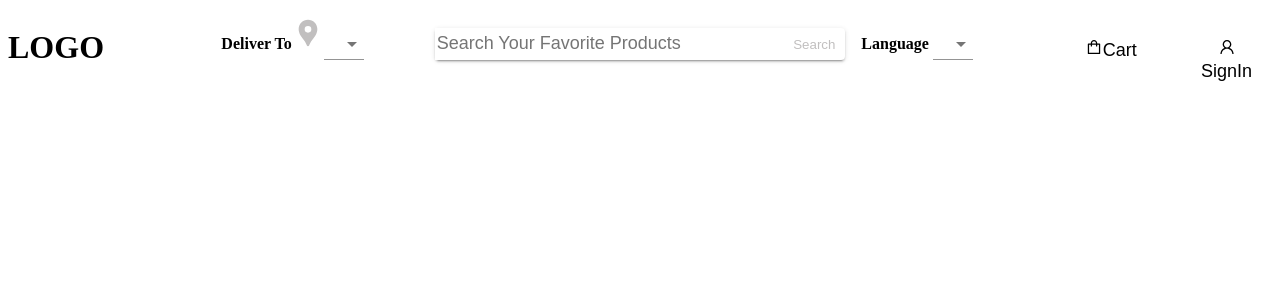
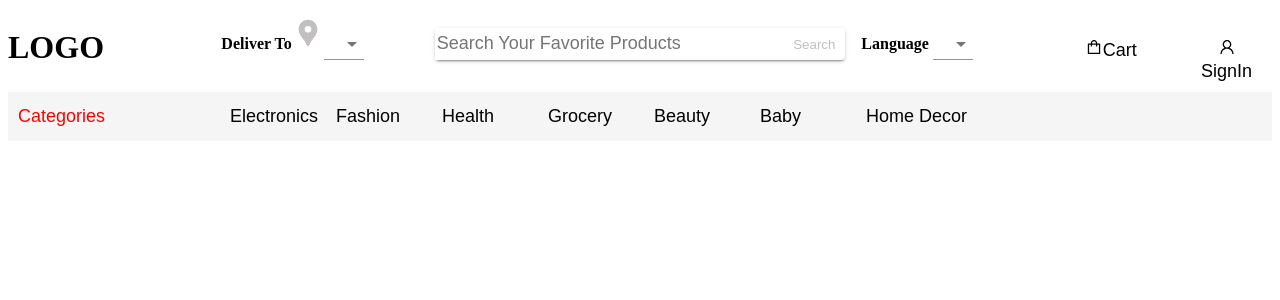
Before and after one commit to BrainAnalytics-PK/OnlineMarketPlace, a React (Create React App) app: page / in a window 1280 px wide. Shown: the top 300 px of the page. Built offline with nearby package versions, Linux system fonts and the light colour scheme.

Commit message:
Changes in Navbar, Header Component, Drawer Component

```diff
--- a/package.json
+++ b/package.json
@@ -13,7 +13,7 @@
     "react": "^18.2.0",
     "react-dom": "^18.2.0",
     "react-icons": "^4.6.0",
-    "react-scripts": "^5.0.1",
+    "react-scripts": "^2.1.3",
     "web-vitals": "^2.1.4"
   },
   "scripts": {
--- a/src/components/Header/Header.jsx
+++ b/src/components/Header/Header.jsx
@@ -1,9 +1,39 @@
-import React from 'react'
+import React from "react";
+import { Grid, Paper } from "@material-ui/core";
+import Drawer from  "../../modules/Drawer/Drawer";
+import "./headerstyles.css";
 
 const Header = () => {
   return (
-    <div>Header</div>
-  )
-}
+    <div className="categories-container">
+      <Grid container  spacing={1}>
+        <Grid item xs={12} sm={12} md={2}>
+          <Drawer/>
+        </Grid>
+        <Grid item xs={3} sm={2} md={1}>
+          <button className="Categories-btn">Electronics</button>
+        </Grid>
+        <Grid item xs={3} sm={2} md={1}>
+          <button className="Categories-btn">Fashion</button>
+        </Grid>
+        <Grid item xs={3} sm={2} md={1}>
+          <button className="Categories-btn">Health</button>
+        </Grid>
+        <Grid item xs={3} sm={2} md={1}>
+          <button className="Categories-btn">Grocery</button>
+        </Grid>
+        <Grid item xs={3} sm={2} md={1}>
+          <button className="Categories-btn">Beauty</button>
+        </Grid>
+        <Grid item xs={3} sm={2} md={1}>
+          <button className="Categories-btn">Baby</button>
+        </Grid>
+        <Grid item xs={3} sm={2} md={2}>
+          <button className="Categories-btn">Home Decor</button>
+        </Grid>
+      </Grid>
+    </div>
+  );
+};
 
-export default Header
+export default Header;
--- /dev/null
+++ b/src/components/Header/headerstyles.css
@@ -0,0 +1,29 @@
+.Categories-btn{
+    background: none;
+    border-radius: 5px;
+    border: none;
+    font-size: large;
+    font-weight: 500;
+    padding: 10px;
+}
+.Categories-btn:hover{
+    background-color: rgb(193, 191, 191);
+    color: red;
+
+}
+.Categories-toggle{
+    background: none;
+    border-radius: 5px;
+    border: none;
+    font-size: large;
+    font-weight: 500;
+    padding: 10px;
+    color: red;
+}
+.Categories-toggle:hover{
+    background-color: rgb(193, 191, 191);
+
+}
+.categories-container{
+    background-color: whitesmoke;
+}
--- a/src/components/LandingPage/LandingPage.jsx
+++ b/src/components/LandingPage/LandingPage.jsx
@@ -1,12 +1,14 @@
-import React from 'react';
-import Navbar from '../Navbar/Navbar';
-
+import React from "react";
+import Navbar from "../Navbar/Navbar";
+import Header from "../Header/Header";
 const LandingPage = () => {
   return (
-  <>
-  <Navbar/>
-  </>
-  )
-}
+    <>
+      <Navbar />
+      <Header />
+
+    </>
+  );
+};
 
 export default LandingPage;
--- a/src/components/Navbar/Navbar.jsx
+++ b/src/components/Navbar/Navbar.jsx
@@ -53,7 +53,7 @@ const Navbar = () => {
           </div>
         </Grid>
         {/* Sign In Settings */}
-        <Grid item xs={3} sm={3} md={1}>
+        <Grid item xs={4} sm={3} md={1}>
           <div className="signin">
             <button className="signin-button">
               <AiOutlineUser /> SignIn
--- a/src/components/Navbar/Styles.css
+++ b/src/components/Navbar/Styles.css
@@ -21,9 +21,10 @@
   color: rgb(193, 191, 191);
 }
 .search button:hover {
-  background-color: black;
-  color: white;
+  background-color: rgb(193, 191, 191);
+  color: red;
   border-radius: 5px;
+
 }
 .location {
   margin-top: 20px;
@@ -46,9 +47,10 @@
 }
 .cart-button:hover {
   background-color: rgb(193, 191, 191);
+  color: red;
 }
 .signin {
-  margin-top: 20px;
+  margin-top:20px;
 }
 .signin-button {
   background: none;
@@ -60,4 +62,5 @@
 }
 .signin-button:hover {
     background-color: rgb(193, 191, 191);
+    color: red;
   }
--- /dev/null
+++ b/src/modules/Drawer/Drawer.jsx
@@ -0,0 +1,54 @@
+import React from "react";
+import { Grid } from "@material-ui/core";
+import './DrawerStyles.css';
+
+const Drawer = () => {
+  const [isOpen, setIsOpen] = React.useState(false);
+  const toggle = () => setIsOpen(!isOpen);
+  return (
+    <div className="container">
+      <div style={{ width: isOpen ? "200px" : "50px" }}>
+        <div className="top_section">
+          <div style={{ marginLeft: isOpen ? "50px" : "0px" }}>
+            <button className="cat-toggle" onClick={toggle}>Categories</button>
+          </div>
+          <h3 style={{ display: isOpen ? "block" : "none" } }className='Cat'>All Categories</h3>
+        </div>
+      </div>
+      <div style={{ display: isOpen ? "block" : "none" }}>
+        <Grid container>
+          <Grid item xs={12} sm={12} md={12}>
+            <button className="cat-selector">Electronics</button>
+          </Grid>
+          <Grid item xs={12} sm={12} md={12}>
+            <button className="cat-selector">Toys</button>
+          </Grid>
+          <Grid item xs={12} sm={12} md={12}>
+            <button className="cat-selector">Garments</button>
+          </Grid>
+          <Grid item xs={12} sm={12} md={12}>
+            <button className="cat-selector">Medicines</button>
+          </Grid>
+          <Grid item xs={12} sm={12} md={12}>
+            <button className="cat-selector">Crockery</button>
+          </Grid>
+          <Grid item xs={12} sm={12} md={12}>
+            <button className="cat-selector">Mobile Accessories</button>
+          </Grid>
+          <Grid item xs={12} sm={12} md={12}>
+            <button className="cat-selector">Computers</button>
+          </Grid>
+          <Grid item xs={12} sm={12} md={12}>
+            <button className="cat-selector">Gardening</button>
+          </Grid>
+          <Grid item xs={12} sm={12} md={12}>
+            <button className="cat-selector">House Hold</button>
+          </Grid>
+
+        </Grid>
+      </div>
+    </div>
+  );
+};
+
+export default Drawer;
--- /dev/null
+++ b/src/modules/Drawer/DrawerStyles.css
@@ -0,0 +1,25 @@
+.cat-toggle{
+    background: none;
+    border-radius: 5px;
+    border: none;
+    font-size: large;
+    font-weight: 500;
+    padding: 10px;
+    color: red;
+}
+.cat-toggle:hover{
+    background-color: red;
+    color: rgb(193, 191, 191);
+}
+.cat-selector{
+    background: none;
+    border-radius: 5px;
+    border: none;
+    font-size: large;
+    font-weight: 500;
+    padding: 10px;
+}
+.cat-selector:hover{
+    background-color:rgb(193, 191, 191) ;
+    color: red;
+}
```
Also changed, not shown: src/components/Header/Styles.js (deleted), 1 other file (tests, documents, lock files or other folders).
